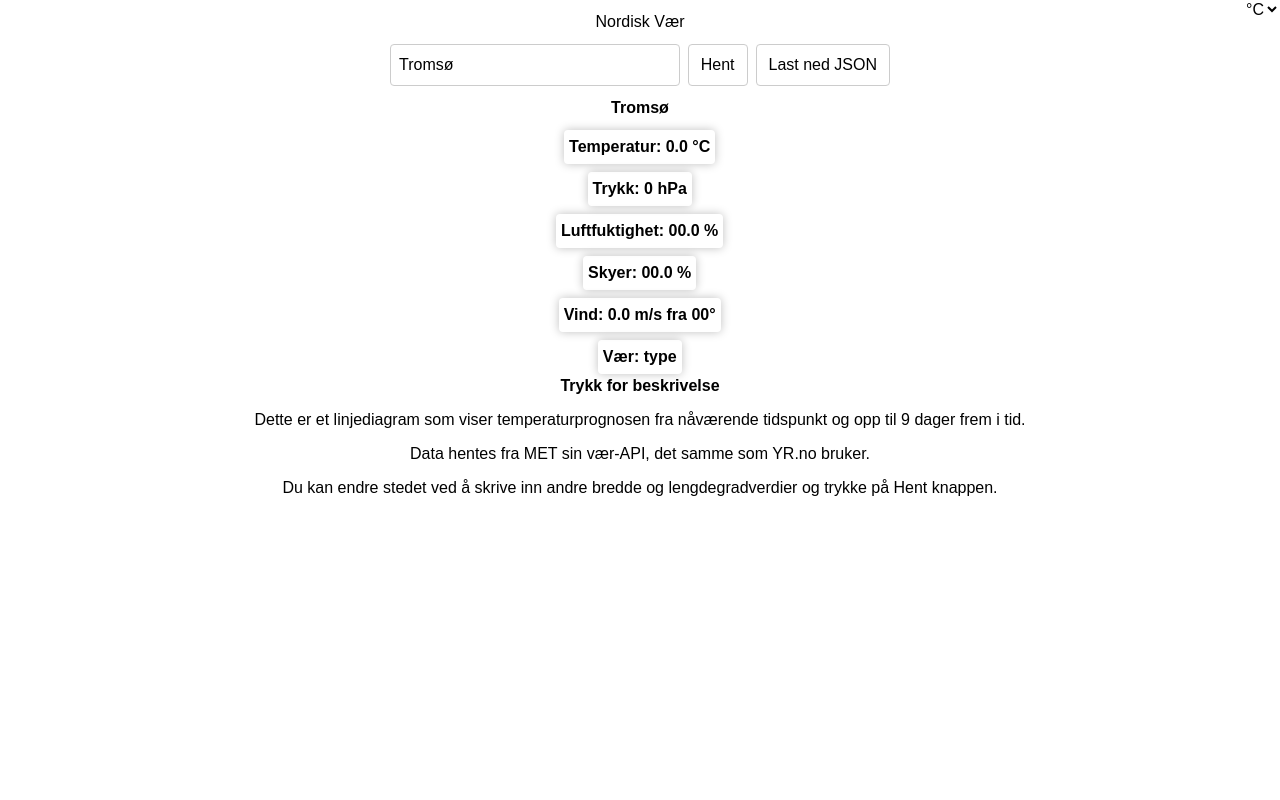
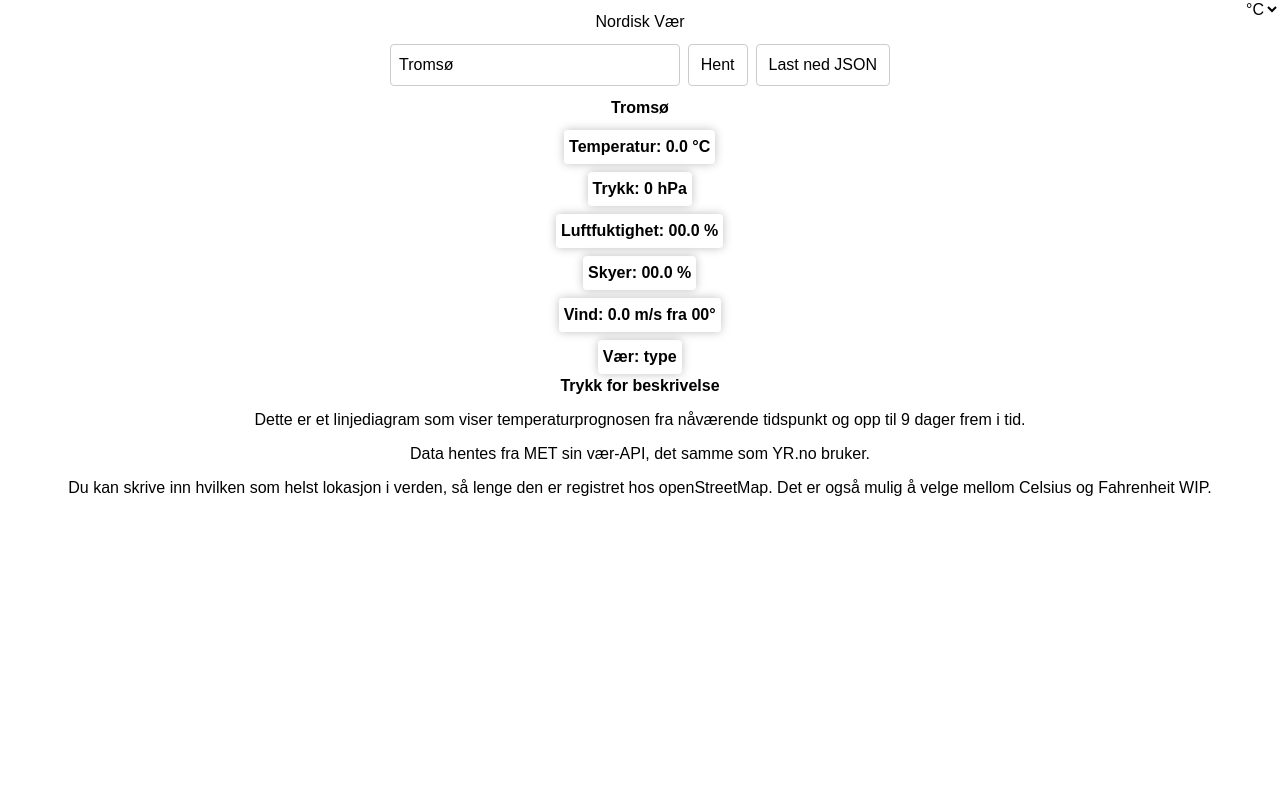
Before and after one commit to Benjy0812/NettsideNordKlima, a website built with Vite: page index.html in a window 1280 px wide. Both pictures are taken after a click on the heading "Trykk for beskrivelse". Shown: the top 800 px of the page. Built offline with nearby package versions, Linux system fonts and the light colour scheme; no server answers.

Commit message:
Clarify location input and mention unit option

```diff
--- a/index.html
+++ b/index.html
@@ -48,8 +48,9 @@
         <a href="https://www.yr.no">YR.no</a> bruker.
       </p>
       <p>
-        Du kan endre stedet ved å skrive inn andre bredde og lengdegradverdier
-        og trykke på Hent knappen.
+        Du kan skrive inn hvilken som helst lokasjon i verden, så lenge den er
+        registret hos openStreetMap. Det er også mulig å velge mellom Celsius og
+        Fahrenheit WIP.
       </p>
     </details>
     <div class="chart__container">
```
